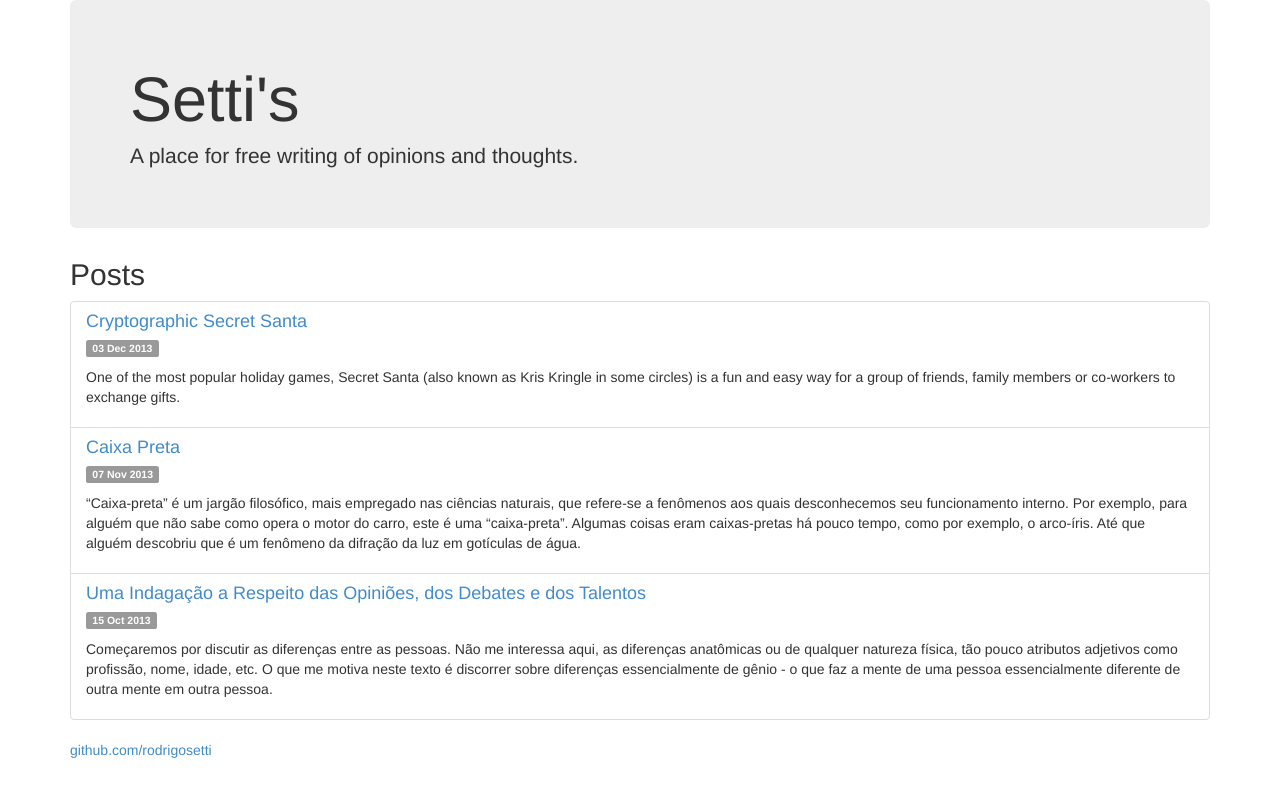
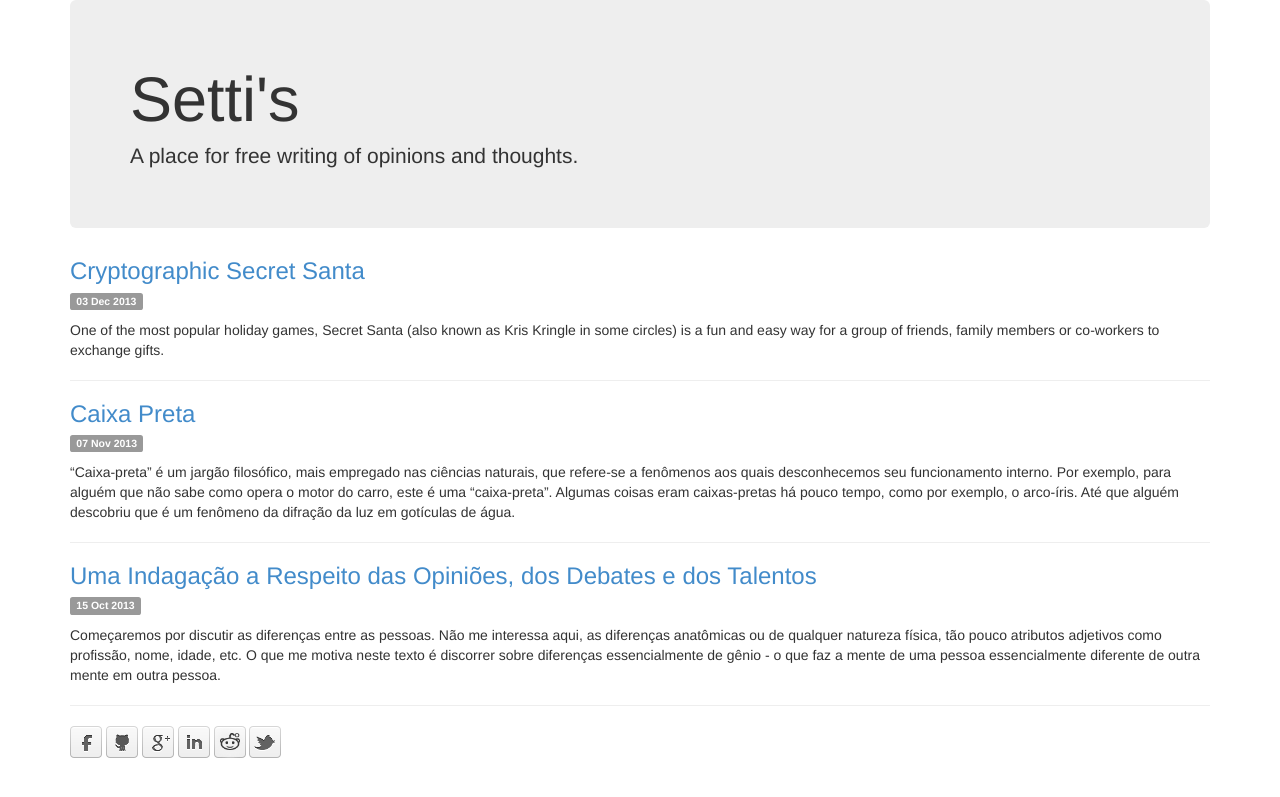
Before and after one commit to rodrigosetti/rodrigosetti.github.io, a Jekyll site: the page built from index.html, in a window 1280 px wide. Shown: the top 797 px of the page. Built offline with Jekyll 4.4.1, drawn with Linux system fonts in a browser that asks for light colours; Markdown is read by kramdown in place of the engine named in the settings.

Commit message:
Social integration (comments and links)
Also, refactor the layouts.

```diff
--- a/_layouts/default.html
+++ b/_layouts/base.html
@@ -14,23 +14,10 @@
     </head>
     <body>
         <!--[if lt IE 7]>
-            <p class="browsehappy">You are using an <strong>outdated</strong> browser. Please <a href="http://browsehappy.com/">upgrade your browser</a> to improve your experience.</p>
+        <p class="browsehappy">You are using an <strong>outdated</strong> browser. Please <a href="http://browsehappy.com/">upgrade your browser</a> to improve your experience.</p>
         <![endif]-->
         <div class="container">
-          <div class="jumbotron">
-            <h1 class="title">{{ site.name }}</h1>
-            <p>A place for free writing of opinions and thoughts.</p>
-          </div>
-
-          {{ content }}
-
-          <div class="page-footer">
-            <div class="contact">
-              <p>
-                <a href="https://github.com/rodrigosetti">github.com/rodrigosetti</a><br />
-              </p>
-            </div>
-          </div>
+            {{ content }}
         </div>
     </body>
 </html>
--- a/_posts/2013-12-03-cryptographic-secret-santa.markdown
+++ b/_posts/2013-12-03-cryptographic-secret-santa.markdown
@@ -131,7 +131,7 @@ Where
     the participant's Secret Santa's anonymous public key).
   * `NAME` is the agreed participant's identity name.
   * `Y` is the participant's identity private key.
-  * `SALT` is a random salt, using to make the message cryptographically
+  * `SALT` is a random salt, used to make the message cryptographically
     stronger.
 
 The secret message is published (it doesn't matter if it's anonymous or not).
--- a/index.html
+++ b/index.html
@@ -1,20 +1,45 @@
 ---
-layout: default
+layout: base
 title: Rodrigo Setti's Website
 ---
 
-<div id="home">
-  <h2>Posts</h2>
+<div class="jumbotron">
+    <h1 class="title">{{ site.name }}</h1>
+    <p>A place for free writing of opinions and thoughts.</p>
+</div>
 
-  <ul class="list-group">
+<div id="posts">
+
     {% for post in site.posts %}
-    <li class="list-group-item">
-        <h4 class="list-group-item-heading"><a href="{{ post.url }}">{{ post.title }}</a> </h4>
+    <div>
+        <h3 class="list-group-item-heading"><a href="{{ post.url }}">{{ post.title }}</a></h3>
         <span class="label label-default">{{ post.date | date_to_string }}</span>
         <p class="list-group-item-text">
-          <p class="excerpt">{{ post.excerpt | markdownify }}</p>
+        <p class="excerpt">{{ post.excerpt | markdownify }}</p>
         </p>
-    </li>
+    </div>
+    <hr/>
     {% endfor %}
-  </ul>
+</ul>
 </div>
+
+<div id="social">
+    <a href="https://www.facebook.com/rodrigosetti" target="_blank">
+        <img src="images/facebook.png" width="32px" height="32px" alt="facebook" />
+    </a>
+    <a href="https://github.com/rodrigosetti" target="_blank">
+        <img src="images/github.png" width="32px" height="32px" alt="github"/>
+    </a>
+    <a href="https://plus.google.com/+rodrigosetti" target="_blank">
+        <img src="images/google.png" width="32px" height="32px" alt="google" />
+    </a>
+    <a href="http://www.linkedin.com/in/rodrigosetti" target="_blank">
+        <img src="images/linkedin.png" width="32px" height="32px" alt="linkedin" />
+    </a>
+    <a href="http://www.reddit.com/user/rodrigosetti/" target="_blank">
+        <img src="images/reddit.png" width="32px" height="32px" alt="reddit" />
+    </a>
+    <a href="https://twitter.com/rodrigosetti" target="_blank">
+        <img src="images/twitter.png" width="32px" height="32px" alt="twitter" />
+    </a>
+</div>
```
Also changed, not shown: _layouts/post.html (+16 -21 lines), images/facebook.png (added), images/github.png (added), images/google.png (added), images/linkedIn.png (added), images/reddit.png (added), images/twitter.png (added).
